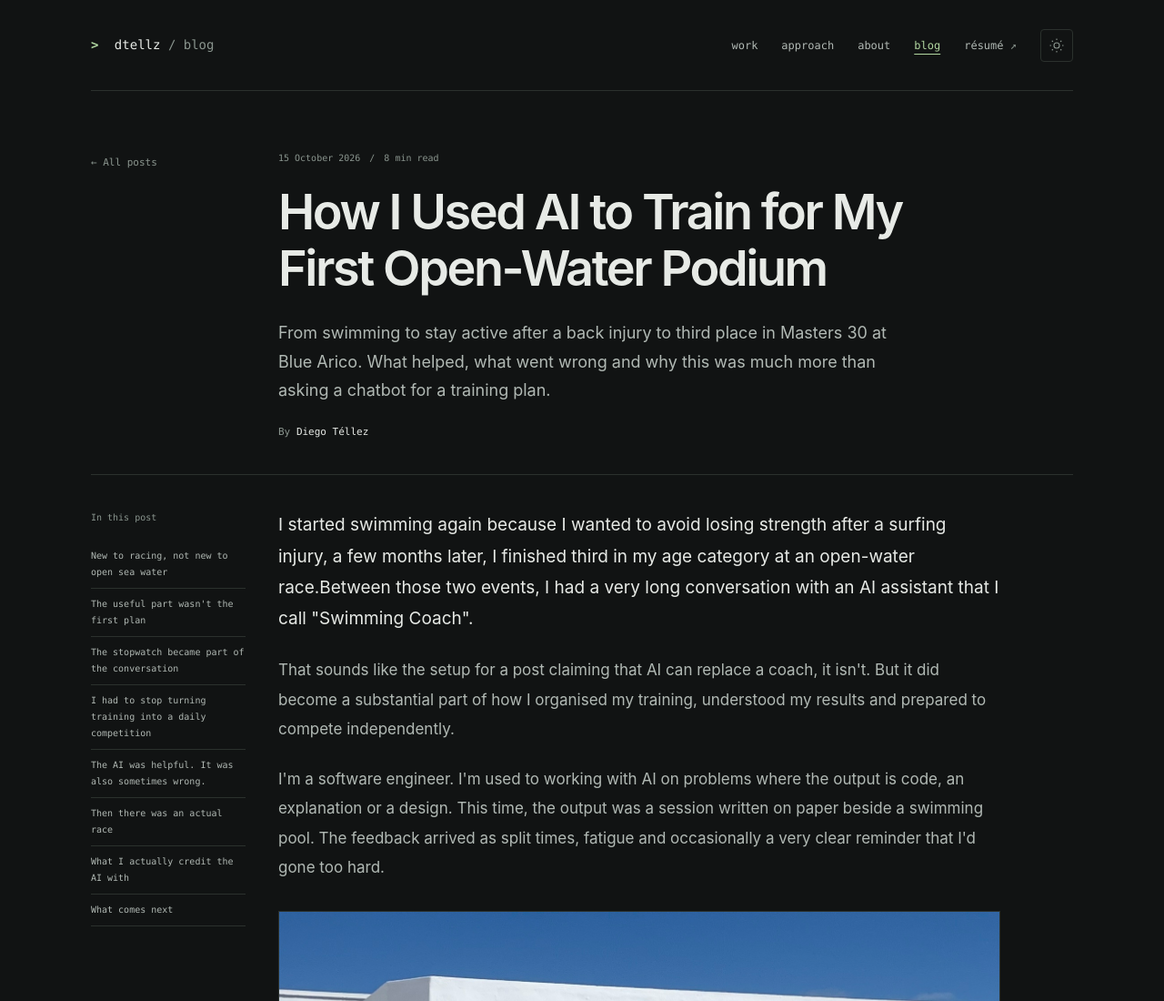
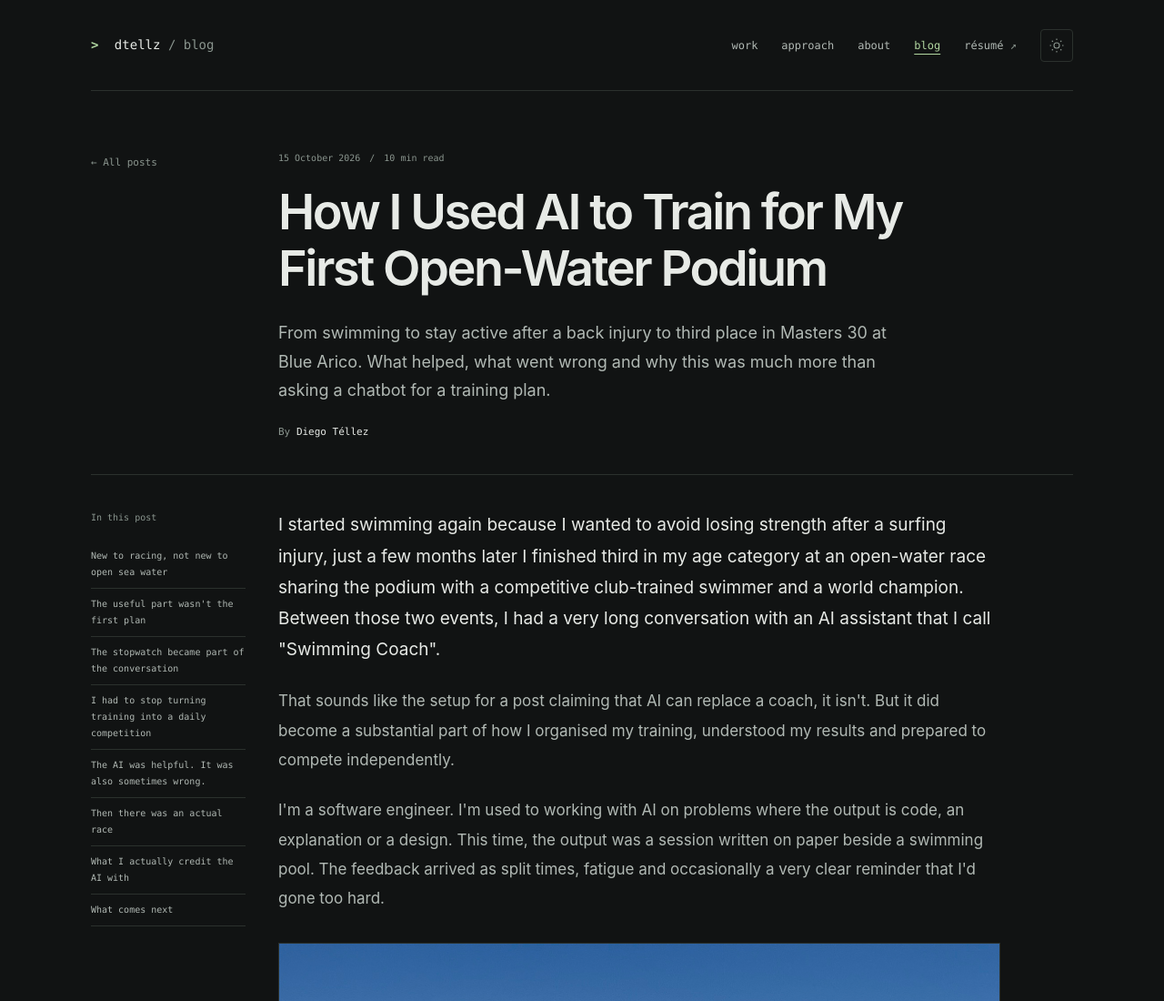
Before and after one commit to dtellz/diegotellez.net, a website: page blog/how-i-used-ai-to-train-for-my-first-open-water-podium/index.html in a window 1280 px wide. Shown: the top 1100 px of the page at 91% size. Drawn offline with Linux system fonts and the light colour scheme.

Commit message:
build the blog entry

```diff
--- a/blog/how-i-used-ai-to-train-for-my-first-open-water-podium/index.html
+++ b/blog/how-i-used-ai-to-train-for-my-first-open-water-podium/index.html
@@ -32,7 +32,7 @@
   <link rel="alternate" type="application/json" href="/.well-known/profile.json" title="Structured professional profile">
   <link rel="alternate" type="text/plain" href="/llms.txt" title="Machine-readable profile">
   <script>try{const theme=localStorage.getItem('dt-theme');if(theme==='light'||theme==='dark')document.documentElement.dataset.theme=theme;}catch{}</script>
-  <script type="application/ld+json">{"@context":"https://schema.org","@type":"BlogPosting","headline":"How I Used AI to Train for My First Open-Water Podium","description":"From swimming to stay active after a back injury to third place in Masters 30 at Blue Arico. What helped, what went wrong and why this was much more than asking a chatbot for a training plan.","datePublished":"2026-10-15","dateModified":"2026-10-15","author":{"@type":"Person","name":"Diego Téllez Barrero","url":"https://diegotellez.net"},"mainEntityOfPage":{"@type":"WebPage","@id":"https://diegotellez.net/blog/how-i-used-ai-to-train-for-my-first-open-water-podium/"},"url":"https://diegotellez.net/blog/how-i-used-ai-to-train-for-my-first-open-water-podium/","image":["https://diegotellez.net/assets/images/blog/blue-arico-masters-30-podium.jpg"],"inLanguage":"en","wordCount":2098}</script>
+  <script type="application/ld+json">{"@context":"https://schema.org","@type":"BlogPosting","headline":"How I Used AI to Train for My First Open-Water Podium","description":"From swimming to stay active after a back injury to third place in Masters 30 at Blue Arico. What helped, what went wrong and why this was much more than asking a chatbot for a training plan.","datePublished":"2026-10-15","dateModified":"2026-10-15","author":{"@type":"Person","name":"Diego Téllez Barrero","url":"https://diegotellez.net"},"mainEntityOfPage":{"@type":"WebPage","@id":"https://diegotellez.net/blog/how-i-used-ai-to-train-for-my-first-open-water-podium/"},"url":"https://diegotellez.net/blog/how-i-used-ai-to-train-for-my-first-open-water-podium/","image":["https://diegotellez.net/assets/images/blog/blue-arico-masters-30-podium.jpg"],"inLanguage":"en","wordCount":2112}</script>
   <script type="module" src="/assets/js/landing.js"></script>
 </head>
 <body>
@@ -54,12 +54,12 @@
     </header>
     <main id="main"><article class="blog-post" aria-labelledby="post-heading">
         <header class="section-grid post-header"><div class="section-label"><a href="/blog/">← All posts</a></div><div class="section-content">
-          <p class="writing-meta"><time datetime="2026-10-15">15 October 2026</time><span aria-hidden="true">/</span><span>8 min read</span></p>
+          <p class="writing-meta"><time datetime="2026-10-15">15 October 2026</time><span aria-hidden="true">/</span><span>10 min read</span></p>
           <h1 id="post-heading">How I Used AI to Train for My First Open-Water Podium</h1>
           <p class="post-deck">From swimming to stay active after a back injury to third place in Masters 30 at Blue Arico. What helped, what went wrong and why this was much more than asking a chatbot for a training plan.</p>
           <p class="post-author">By <a href="/#about" rel="author">Diego Téllez</a></p>
         </div></header>
-        <div class="section-grid post-layout"><aside class="post-sidebar"><nav class="post-toc" aria-label="In this post"><p>In this post</p><a href="#new-to-racing-not-new-to-water">New to racing, not new to open sea water</a><a href="#the-useful-part-wasnt-the-first-plan">The useful part wasn't the first plan</a><a href="#the-stopwatch-became-part-of-the-conversation">The stopwatch became part of the conversation</a><a href="#i-had-to-stop-turning-training-into-a-daily-competition">I had to stop turning training into a daily competition</a><a href="#the-ai-was-helpful-it-was-also-sometimes-wrong">The AI was helpful. It was also sometimes wrong.</a><a href="#then-there-was-an-actual-race">Then there was an actual race</a><a href="#what-i-actually-credit-the-ai-with">What I actually credit the AI with</a><a href="#what-comes-next">What comes next</a></nav></aside><div class="post-prose"><p>I started swimming again because I wanted to avoid losing strength after a surfing injury, a few months later, I finished third in my age category at an open-water race.Between those two events, I had a very long conversation with an AI assistant that I call "Swimming Coach".</p>
+        <div class="section-grid post-layout"><aside class="post-sidebar"><nav class="post-toc" aria-label="In this post"><p>In this post</p><a href="#new-to-racing-not-new-to-water">New to racing, not new to open sea water</a><a href="#the-useful-part-wasnt-the-first-plan">The useful part wasn't the first plan</a><a href="#the-stopwatch-became-part-of-the-conversation">The stopwatch became part of the conversation</a><a href="#i-had-to-stop-turning-training-into-a-daily-competition">I had to stop turning training into a daily competition</a><a href="#the-ai-was-helpful-it-was-also-sometimes-wrong">The AI was helpful. It was also sometimes wrong.</a><a href="#then-there-was-an-actual-race">Then there was an actual race</a><a href="#what-i-actually-credit-the-ai-with">What I actually credit the AI with</a><a href="#what-comes-next">What comes next</a></nav></aside><div class="post-prose"><p>I started swimming again because I wanted to avoid losing strength after a surfing injury, just a few months later I finished third in my age category at an open-water race sharing the podium with a competitive club-trained swimmer and a world champion. Between those two events, I had a very long conversation with an AI assistant that I call "Swimming Coach".</p>
 <p>That sounds like the setup for a post claiming that AI can replace a coach, it isn't. But it did become a substantial part of how I organised my training, understood my results and prepared to compete independently.</p>
 <p>I'm a software engineer. I'm used to working with AI on problems where the output is code, an explanation or a design. This time, the output was a session written on paper beside a swimming pool. The feedback arrived as split times, fatigue and occasionally a very clear reminder that I'd gone too hard.</p>
 
```
Also changed, not shown: blog/index.html (+1 -1 lines).
